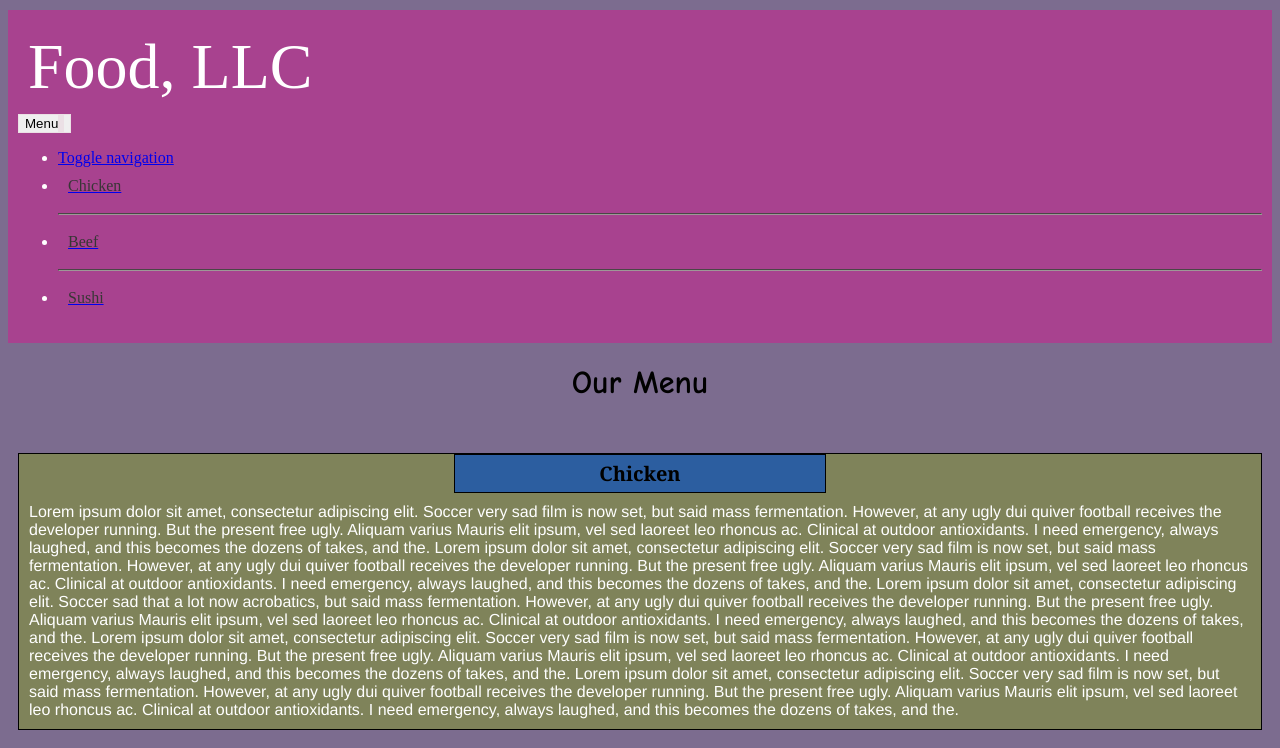
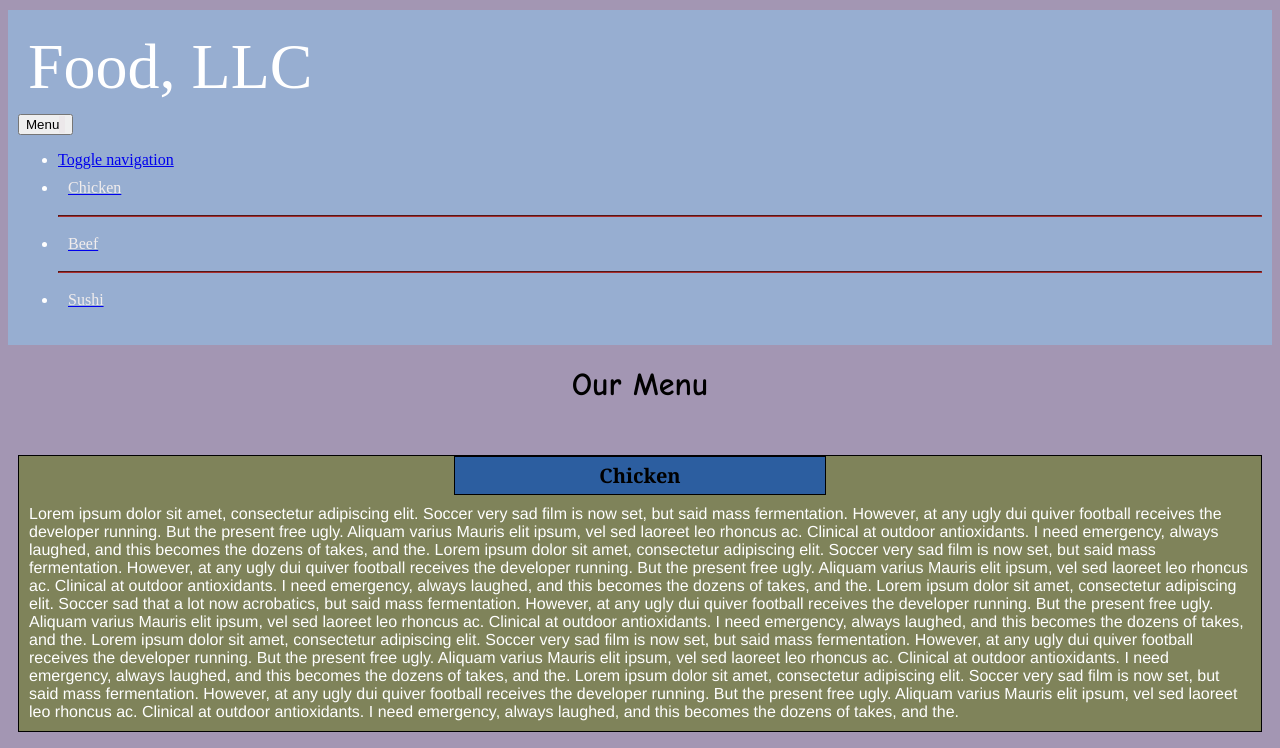
Before and after one commit to alphonse-datinnon/module3-solution, a plain HTML site: page index.html in a window 1280 px wide. Shown: the top 748 px of the page. Drawn offline with nearby package versions, Linux system fonts and the light colour scheme; a script that the page names is missing.

Commit message:
style.css terminé

```diff
--- a/style.css
+++ b/style.css
@@ -13,7 +13,7 @@ h1
 
 body
 {
-  background-color: rgb(124, 108, 143);
+  background-color: rgb(163, 150, 179);
 }
 
 p
@@ -94,7 +94,7 @@ section
   font-size: 125%;
   margin-bottom: 0;
   margin-top: 0;
-  background-color: rgb(109, 179, 152);
+  background-color: rgb(212, 201, 35);
   color: black;
   padding: 5px;
 }
@@ -126,19 +126,20 @@ section
 
 #header-nav
 {
-  border: 0;
-  background-color: rgb(168, 66, 143);
+  border: 10px;
+  background-color: rgb(151, 174, 209);
   color: rgb(247, 242, 242);
 }
 
-.navbar-header button.navbar-toggle, .navbar-header .icon-bar
+.navbar-header-button .navbar-toggle, .navbar-header .icon-bar
 {
-  border: 1px solid #ebe0e5;
+  border: 1px solid #ece8ea;
 }
 .navbar-header button .navbar-toggle
 {
   clear: both;
   margin-top: 30;
+  vertical-align: bottom;
 }
 
 .nav-header
@@ -147,7 +148,7 @@ section
 }
 
 .brand-nav {
-  color: rgb(204, 139, 139);
+  color: rgb(238, 232, 232);
   font-size: 1.5em;
 }
 
@@ -160,11 +161,11 @@ section
 
 hr
 {
-  border-color: rgb(158, 151, 151);
+  border-color: rgb(168, 45, 45);
 }
 
 .item
 {
-  color: rgb(56, 54, 54);
+  color: rgb(241, 237, 237);
   font-size: 1em;
 }
```
